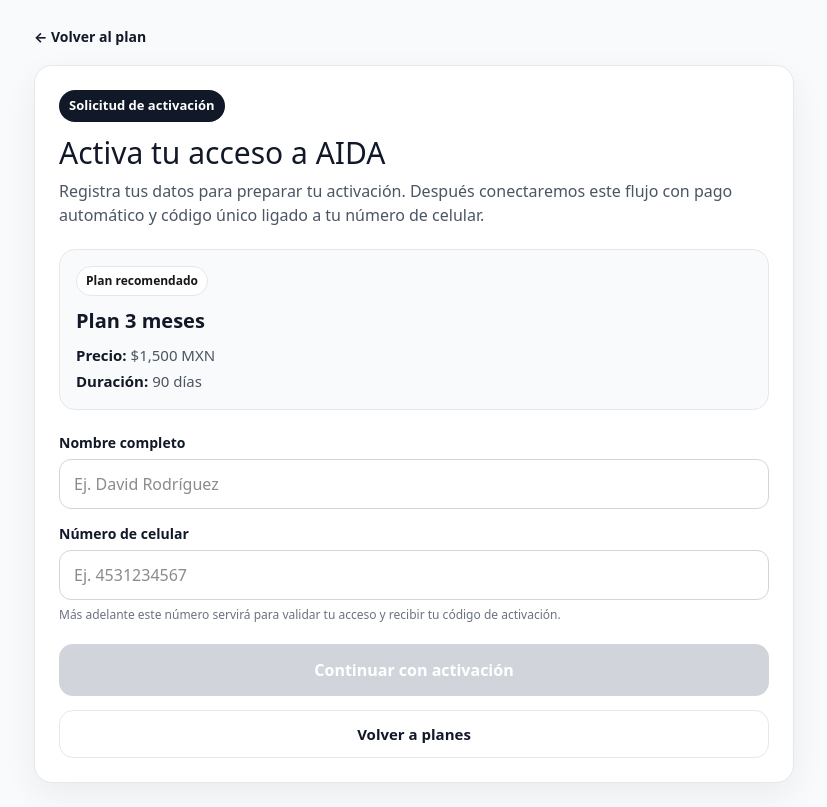
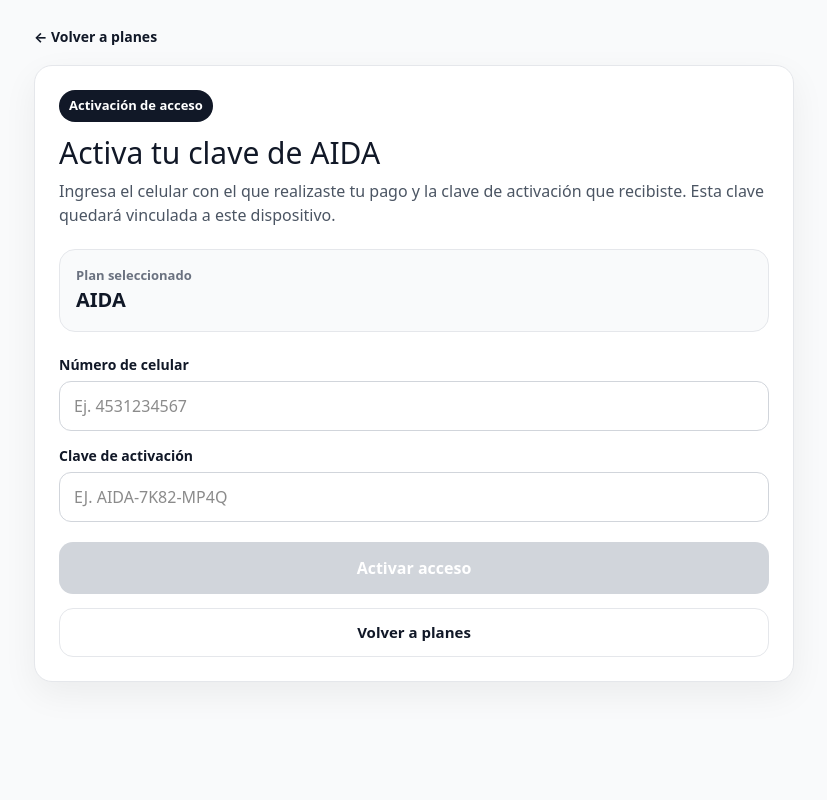
Before and after one commit to chido261/aida-clinical-engine, a Next.js app: page /pago/activar in a window 1280 px wide. Shown: the whole page, without its empty margins (226-1053 px from the left). Built offline with nearby package versions, Linux system fonts and the light colour scheme.

Commit message:
Update activation page to verify codes

```diff
--- a/app/pago/activar/page.tsx
+++ b/app/pago/activar/page.tsx
@@ -4,43 +4,44 @@
 import { useSearchParams } from "next/navigation";
 import { getDeviceId } from "@/app/lib/deviceId";
 
-type PlanKey = "mensual" | "3-meses" | "anual";
-
-const PLAN_INFO: Record<
-  PlanKey,
-  {
-    label: string;
-    price: string;
-    duration: string;
-    badge: string;
+type VerifyResponse =
+  | {
+      ok: true;
+      status: "activated";
+      message: string;
+      code: string;
+      plan: string;
+      fullEndsAt: string | null;
     }
-> = {
-  mensual: {
-    label: "Plan mensual",
-    price: "$500 MXN",
-    duration: "30 días",
-    badge: "Plan flexible",
-  },
-  "3-meses": {
-    label: "Plan 3 meses",
-    price: "$1,500 MXN",
-    duration: "90 días",
-    badge: "Plan recomendado",
-  },
-  anual: {
-    label: "Plan anual",
-    price: "$3,000 MXN",
-    duration: "12 meses",
-    badge: "Mayor ahorro",
-  },
+  | {
+      ok: false;
+      status:
+        | "invalid_code"
+        | "phone_mismatch"
+        | "inactive_code"
+        | "expired_code"
+        | "device_transfer_required";
+      message: string;
+      maskedPhone?: string;
     };
 
-function normalizePlan(value: string | null): PlanKey {
-  if (value === "mensual" || value === "3-meses" || value === "anual") {
-    return value;
+function normalizePlan(value: string | null) {
+  if (value === "mensual") return "mensual";
+  if (value === "3-meses") return "3 meses";
+  if (value === "anual") return "anual";
+  return "AIDA";
 }
 
-  return "3-meses";
+function formatDate(value: string | null) {
+  if (!value) return "No disponible";
+
+  try {
+    return new Intl.DateTimeFormat("es-MX", {
+      dateStyle: "long",
+    }).format(new Date(value));
+  } catch {
+    return "No disponible";
+  }
 }
 
 export default function PagoActivarPage() {
@@ -83,57 +84,81 @@
 
 function PagoActivarContent() {
   const searchParams = useSearchParams();
-  const selectedPlan = normalizePlan(searchParams.get("plan"));
-  const plan = PLAN_INFO[selectedPlan];
+  const selectedPlanLabel = normalizePlan(searchParams.get("plan"));
 
-  const [name, setName] = useState("");
   const [phone, setPhone] = useState("");
-  const [submitted, setSubmitted] = useState(false);
+  const [code, setCode] = useState("");
   const [isSubmitting, setIsSubmitting] = useState(false);
+  const [forceTransfer, setForceTransfer] = useState(false);
   const [error, setError] = useState("");
-  const [requestId, setRequestId] = useState<number | null>(null);
+  const [warning, setWarning] = useState("");
+  const [success, setSuccess] = useState<Extract<VerifyResponse, { ok: true }> | null>(
+    null
+  );
 
   const canSubmit = useMemo(() => {
-    return name.trim().length >= 3 && phone.trim().length >= 10;
-  }, [name, phone]);
+    return phone.trim().length >= 10 && code.trim().length >= 8;
+  }, [phone, code]);
 
-  async function handleSubmit(e: React.FormEvent<HTMLFormElement>) {
-    e.preventDefault();
-
+  async function submitActivation(nextForceTransfer = false) {
     if (!canSubmit || isSubmitting) return;
 
     setIsSubmitting(true);
     setError("");
+    setWarning("");
+    setSuccess(null);
 
     try {
       const deviceId = getDeviceId();
 
-      const res = await fetch("/api/activation-request", {
+      const res = await fetch("/api/activation/verify-code", {
         method: "POST",
         headers: {
           "Content-Type": "application/json",
         },
         body: JSON.stringify({
+          phone,
+          code,
           deviceId,
-          name,
-          phone,
-          plan: selectedPlan,
+          forceTransfer: nextForceTransfer,
         }),
       });
 
-      const data = await res.json().catch(() => null);
+      const data = (await res.json().catch(() => null)) as VerifyResponse | null;
 
       if (!res.ok) {
-        throw new Error(data?.error || "No se pudo guardar la solicitud.");
+        throw new Error(
+          (data as any)?.error || "No se pudo validar la clave de activación."
+        );
       }
 
-      setRequestId(data?.activationRequest?.id ?? null);
-      setSubmitted(true);
+      if (!data) {
+        throw new Error("Respuesta inválida del servidor.");
+      }
+
+      if (data.ok) {
+        setSuccess(data);
+        setForceTransfer(false);
+        return;
+      }
+
+      if (data.status === "device_transfer_required") {
+        setWarning(data.message);
+        setForceTransfer(true);
+        return;
+      }
+
+      setError(data.message || "No se pudo activar la clave.");
     } catch (err: any) {
-      setError(err?.message || "Ocurrió un error al guardar la solicitud.");
+      setError(err?.message || "Ocurrió un error al activar la clave.");
     } finally {
       setIsSubmitting(false);
     }
+  }
+
+  function handleSubmit(e: React.FormEvent<HTMLFormElement>) {
+    e.preventDefault();
+    submitActivation(false);
   }
 
   return (
@@ -148,7 +173,7 @@
     >
       <section style={{ maxWidth: 760, margin: "0 auto" }}>
         <a
-          href={`/pago/${selectedPlan === "3-meses" ? "3-meses" : selectedPlan}`}
+          href="/pago"
           style={{
             display: "inline-flex",
             alignItems: "center",
@@ -159,7 +184,7 @@
             marginBottom: 18,
           }}
         >
-          ← Volver al plan
+          ← Volver a planes
         </a>
 
         <div
@@ -183,7 +208,7 @@
               marginBottom: 14,
             }}
           >
-            Solicitud de activación
+            Activación de acceso
           </div>
 
           <h1
@@ -194,7 +219,7 @@
               color: "#111827",
             }}
           >
-            Activa tu acceso a AIDA
+            Activa tu clave de AIDA
           </h1>
 
           <p
@@ -205,9 +230,9 @@
               margin: "0 0 22px",
             }}
           >
-            Registra tus datos para preparar tu activación. Después conectaremos
-            este flujo con pago automático y código único ligado a tu número de
-            celular.
+            Ingresa el celular con el que realizaste tu pago y la clave de
+            activación que recibiste. Esta clave quedará vinculada a este
+            dispositivo.
           </p>
 
           <div
@@ -219,46 +244,15 @@
               marginBottom: 22,
             }}
           >
-            <div
-              style={{
-                display: "inline-flex",
-                border: "1px solid #e5e7eb",
-                borderRadius: 999,
-                padding: "5px 9px",
-                fontSize: 12,
-                fontWeight: 800,
-                background: "white",
-                marginBottom: 10,
-              }}
-            >
-              {plan.badge}
+            <div style={{ fontSize: 13, fontWeight: 800, color: "#6b7280" }}>
+              Plan seleccionado
             </div>
-
             <div style={{ fontSize: 20, fontWeight: 900, color: "#111827" }}>
-              {plan.label}
-            </div>
-
-            <div
-              style={{
-                marginTop: 8,
-                display: "grid",
-                gap: 4,
-                color: "#4b5563",
-                fontSize: 15,
-              }}
-            >
-              <div>
-                <strong style={{ color: "#111827" }}>Precio:</strong>{" "}
-                {plan.price}
-              </div>
-              <div>
-                <strong style={{ color: "#111827" }}>Duración:</strong>{" "}
-                {plan.duration}
-              </div>
+              {selectedPlanLabel}
             </div>
           </div>
 
-          {!submitted ? (
+          {!success ? (
             <form onSubmit={handleSubmit}>
               <div style={{ display: "grid", gap: 14 }}>
                 <label style={{ display: "grid", gap: 6 }}>
@@ -269,13 +263,18 @@
                       color: "#111827",
                     }}
                   >
-                    Nombre completo
+                    Número de celular
                   </span>
 
                   <input
-                    value={name}
-                    onChange={(e) => setName(e.target.value)}
-                    placeholder="Ej. David Rodríguez"
+                    value={phone}
+                    onChange={(e) => {
+                      setPhone(e.target.value);
+                      setForceTransfer(false);
+                      setWarning("");
+                    }}
+                    placeholder="Ej. 4531234567"
+                    inputMode="tel"
                     style={{
                       width: "100%",
                       border: "1px solid #d1d5db",
@@ -295,14 +294,18 @@
                       color: "#111827",
                     }}
                   >
-                    Número de celular
+                    Clave de activación
                   </span>
 
                   <input
-                    value={phone}
-                    onChange={(e) => setPhone(e.target.value)}
-                    placeholder="Ej. 4531234567"
-                    inputMode="tel"
+                    value={code}
+                    onChange={(e) => {
+                      setCode(e.target.value.toUpperCase());
+                      setForceTransfer(false);
+                      setWarning("");
+                    }}
+                    placeholder="Ej. AIDA-7K82-MP4Q"
+                    autoCapitalize="characters"
                     style={{
                       width: "100%",
                       border: "1px solid #d1d5db",
@@ -310,15 +313,29 @@
                       padding: "12px 14px",
                       fontSize: 16,
                       outline: "none",
+                      textTransform: "uppercase",
                     }}
                   />
-
-                  <span style={{ fontSize: 12, color: "#6b7280" }}>
-                    Más adelante este número servirá para validar tu acceso y
-                    recibir tu código de activación.
-                  </span>
                 </label>
               </div>
+
+              {warning ? (
+                <div
+                  style={{
+                    marginTop: 16,
+                    border: "1px solid #fed7aa",
+                    background: "#fff7ed",
+                    borderRadius: 12,
+                    padding: 12,
+                    color: "#9a3412",
+                    fontSize: 14,
+                    fontWeight: 700,
+                    lineHeight: 1.45,
+                  }}
+                >
+                  {warning}
+                </div>
+              ) : null}
 
               {error ? (
                 <div
@@ -337,6 +354,7 @@
                 </div>
               ) : null}
 
+              {!forceTransfer ? (
                 <button
                   type="submit"
                   disabled={!canSubmit || isSubmitting}
@@ -346,17 +364,63 @@
                     border: "none",
                     borderRadius: 14,
                     padding: "14px 16px",
-                  background: canSubmit && !isSubmitting ? "#111827" : "#d1d5db",
+                    background:
+                      canSubmit && !isSubmitting ? "#111827" : "#d1d5db",
                     color: "white",
                     fontWeight: 900,
                     fontSize: 16,
-                  cursor: canSubmit && !isSubmitting ? "pointer" : "not-allowed",
+                    cursor:
+                      canSubmit && !isSubmitting ? "pointer" : "not-allowed",
+                  }}
+                >
+                  {isSubmitting ? "Validando clave..." : "Activar acceso"}
+                </button>
+              ) : (
+                <div style={{ display: "grid", gap: 10, marginTop: 20 }}>
+                  <button
+                    type="button"
+                    disabled={isSubmitting}
+                    onClick={() => submitActivation(true)}
+                    style={{
+                      width: "100%",
+                      border: "none",
+                      borderRadius: 14,
+                      padding: "14px 16px",
+                      background: "#111827",
+                      color: "white",
+                      fontWeight: 900,
+                      fontSize: 16,
+                      cursor: isSubmitting ? "not-allowed" : "pointer",
                     }}
                   >
                     {isSubmitting
-                  ? "Guardando solicitud..."
-                  : "Continuar con activación"}
+                      ? "Activando en este dispositivo..."
+                      : "Sí, activar aquí y desactivar el anterior"}
                   </button>
+
+                  <button
+                    type="button"
+                    disabled={isSubmitting}
+                    onClick={() => {
+                      setForceTransfer(false);
+                      setWarning("");
+                    }}
+                    style={{
+                      width: "100%",
+                      borderRadius: 14,
+                      padding: "12px 16px",
+                      background: "white",
+                      color: "#111827",
+                      border: "1px solid #e5e7eb",
+                      fontWeight: 800,
+                      fontSize: 15,
+                      cursor: isSubmitting ? "not-allowed" : "pointer",
+                    }}
+                  >
+                    Cancelar
+                  </button>
+                </div>
+              )}
             </form>
           ) : (
             <div
@@ -370,34 +434,42 @@
               }}
             >
               <div style={{ fontSize: 20, fontWeight: 900, marginBottom: 8 }}>
-                Solicitud preparada
+                Acceso activado correctamente
               </div>
 
               <p style={{ margin: "0 0 10px" }}>
-                Ya tenemos los datos para activar el acceso:
+                Tu clave quedó vinculada a este dispositivo.
               </p>
 
               <div style={{ display: "grid", gap: 4, fontSize: 15 }}>
                 <div>
-                  <strong>Nombre:</strong> {name}
+                  <strong>Plan:</strong> {success.plan}
                 </div>
                 <div>
-                  <strong>Celular:</strong> {phone}
+                  <strong>Vigencia:</strong> {formatDate(success.fullEndsAt)}
                 </div>
-                <div>
-                  <strong>Plan:</strong> {plan.label} — {plan.price}
-                </div>
-                {requestId ? (
-                  <div>
-                    <strong>Folio:</strong> #{requestId}
-                  </div>
-                ) : null}
               </div>
 
-              <p style={{ margin: "14px 0 0" }}>
-                En el siguiente paso conectaremos esta solicitud con el pago y
-                la generación automática del código de activación.
-              </p>
+              <a
+                href="/chat"
+                style={{
+                  marginTop: 16,
+                  display: "flex",
+                  alignItems: "center",
+                  justifyContent: "center",
+                  width: "100%",
+                  borderRadius: 14,
+                  padding: "12px 16px",
+                  background: "#111827",
+                  color: "white",
+                  border: "none",
+                  textDecoration: "none",
+                  fontWeight: 900,
+                  fontSize: 15,
+                }}
+              >
+                Ir al chat
+              </a>
             </div>
           )}
 
```
Lines whose indentation alone changed are shown as unchanged.
